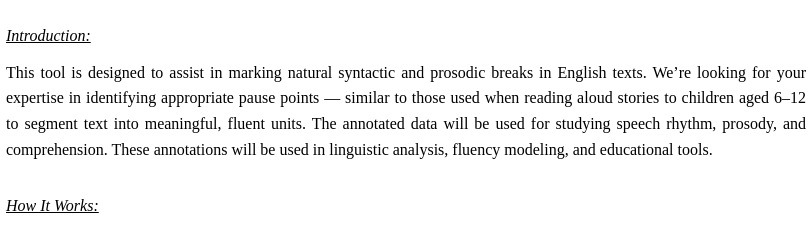
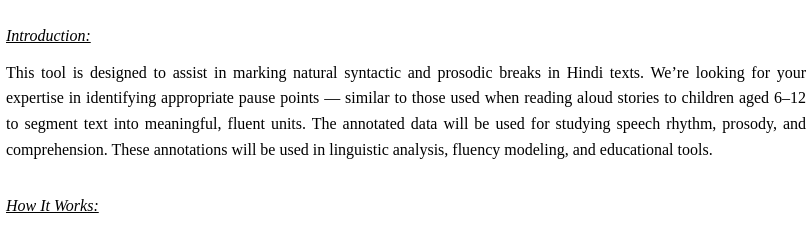
Before and after one commit to mansidhamne/LanguageMarkupTool-Hindi, a website: page public/index.html in a window 1280 px wide. Shown: the part 445-676 px from the top of the page, 234-1044 px from the left. Drawn offline with Linux system fonts and the light colour scheme.

Commit message:
info error fixed

```diff
--- a/public/index.html
+++ b/public/index.html
@@ -31,14 +31,14 @@
             </select>
 
             <p id="instructions" data-lang-en="Introduction:" data-lang-hi="परिचय:">Introduction:</p>
-            <h4 data-lang-en="This tool is designed to assist in marking natural syntactic and prosodic breaks in English texts.
+            <h4 data-lang-en="This tool is designed to assist in marking natural syntactic and prosodic breaks in Hindi texts.
             We’re looking for your expertise in identifying appropriate pause points — similar to those used when reading aloud stories to children aged 6–12
             to segment text into meaningful, fluent units. The annotated data will be used
             for studying speech rhythm, prosody, and comprehension. These annotations will be used in
             linguistic analysis, fluency modeling, and educational tools." data-lang-hi="यह उपकरण हिंदी पाठों में प्राकृतिक वाक्यविन्यास और प्रोसोडिक संबंधी विरामों को चिह्नित करने में सहायता के लिए डिज़ाइन किया गया है।
             हम पाठ का उपयोग करके सभी विराम बिंदुओं की पहचान करना चाहते हैं - 6-12 वर्ष की आयु के बच्चों को कहानियाँ
             पढ़ते समय उपयोग किए जाने वाले विराम बिंदुओं के समान। इसका उद्देश्य पाठ को सार्थक, धाराप्रवाह भागों में विभाजित करना है।
-            डेटा का उपयोग भाषाई विश्लेषण और शैक्षिक उपकरणों के लिए किया जाएगा।">This tool is designed to assist in marking natural syntactic and prosodic breaks in English texts.
+            डेटा का उपयोग भाषाई विश्लेषण और शैक्षिक उपकरणों के लिए किया जाएगा।">This tool is designed to assist in marking natural syntactic and prosodic breaks in Hindi texts.
                 We’re looking for your expertise in identifying appropriate pause points — similar to those used when reading aloud stories to children aged 6–12
                 to segment text into meaningful, fluent units. The annotated data will be used
                 for studying speech rhythm, prosody, and comprehension. These annotations will be used in
```
